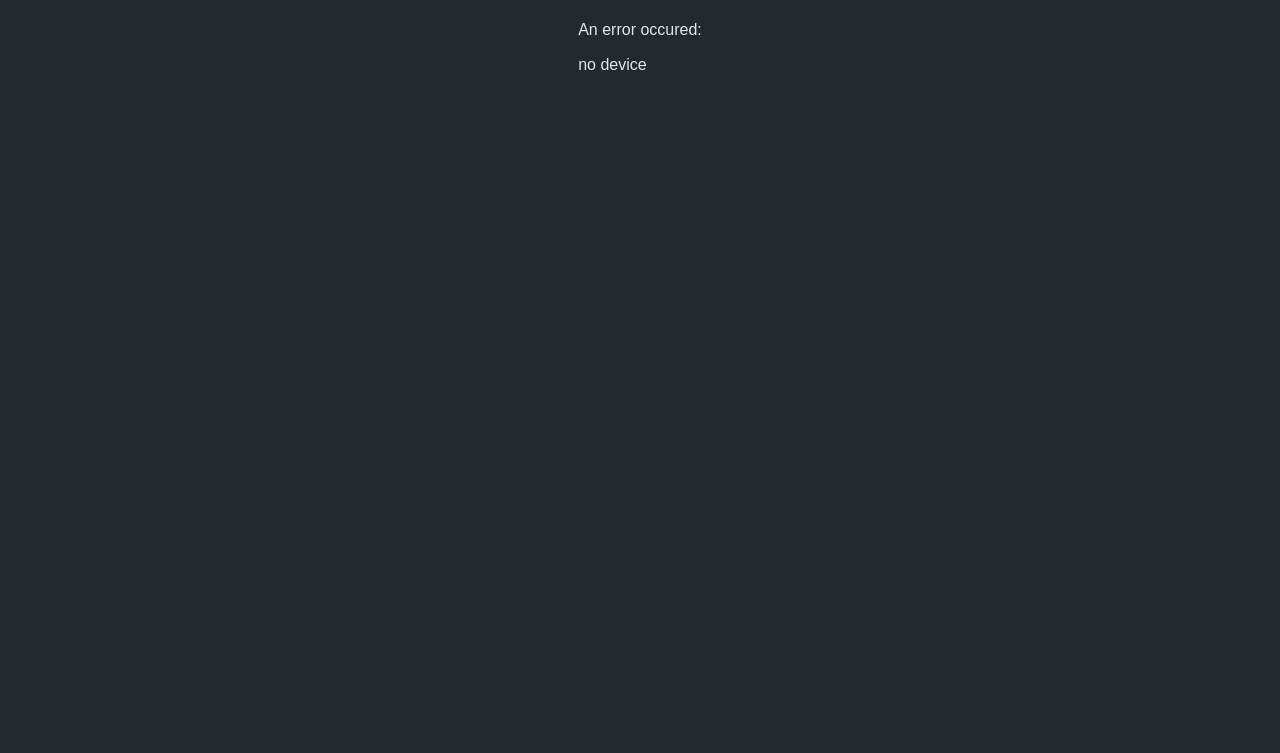
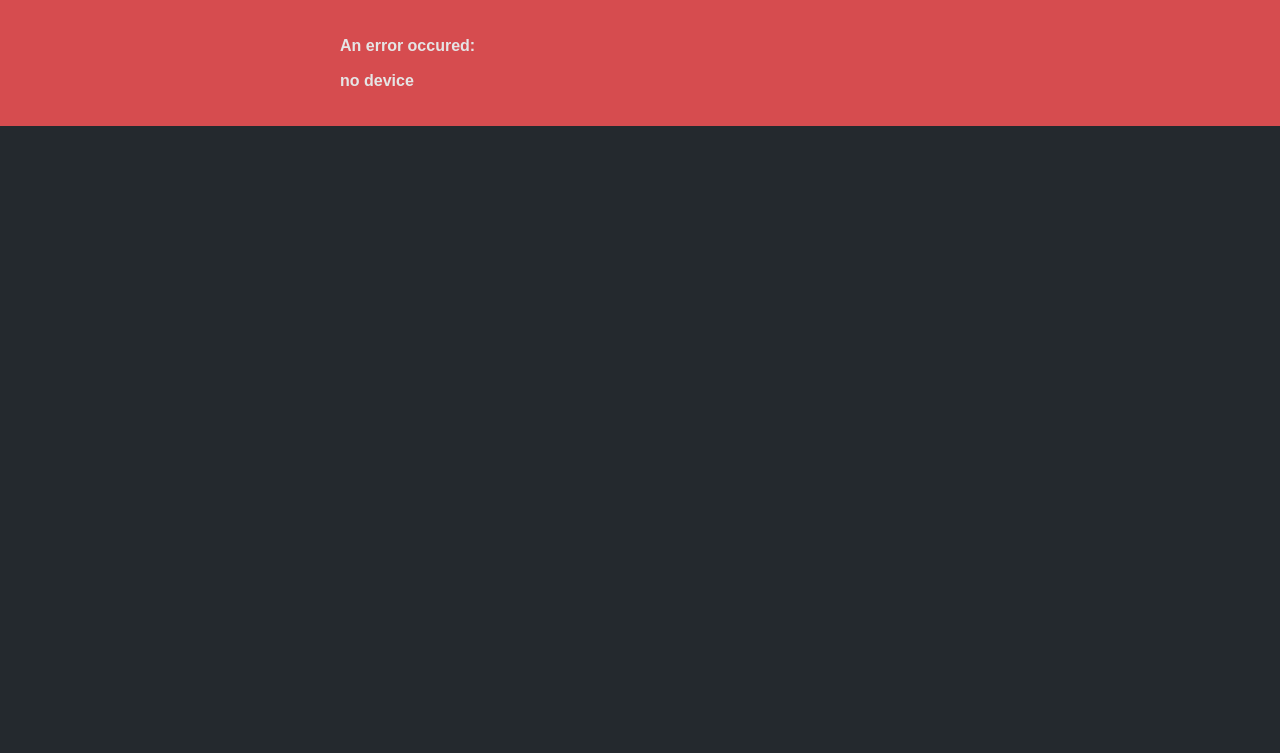
Before and after one commit to catdad-experiments/live-color, a website: page index.html in a window 1280 px wide. Shown: the top 753 px of the page. Drawn offline with Linux system fonts and the light colour scheme.

Commit message:
using single prompt, simplifying logic to show message, allowing red error prompt

```diff
--- a/index.html
+++ b/index.html
@@ -27,12 +27,9 @@
     </defs>
   </svg>
 
-  <header class="limit">
-    <div id="unsupported-prompt" class="text hide">
-      It seems your browser is not supported. The following features are missing:
-    </div>
-    <div id="error-prompt" class="text hide">
-      An error occured:
+  <header>
+    <div class="limit">
+      <div id="prompt" class="prompt hide"></div>
     </div>
   </header>
 
--- a/src/index.js
+++ b/src/index.js
@@ -1,37 +1,41 @@
 /* jshint browser: true */
 
 window.addEventListener('load', function () {
-  var unsupportedPrompt = document.querySelector('#unsupported-prompt');
-  var errorPrompt = document.querySelector('#error-prompt');
+  var header = document.querySelector('header');
+  var prompt = document.querySelector('#prompt');
   var video = document.querySelector('#video');
 
-  function showPrompt(prompt) {
-    [unsupportedPrompt, errorPrompt].forEach(function (p) {
-      if (p === prompt) {
-        p.classList.remove('hide');
-      } else {
-        p.classList.add('hide');
-      }
+  function showPrompt(message, type) {
+    if (typeof message === 'string') {
+      message = [message];
+    }
+
+    message.forEach(function (text) {
+      var paragraph = document.createElement('p');
+      paragraph.appendChild(document.createTextNode(text.toString()));
+
+      prompt.appendChild(paragraph);
     });
-  }
 
-  function textParagraph(text) {
-    var paragraph = document.createElement('p');
-    paragraph.appendChild(document.createTextNode(text.toString()));
+    prompt.classList.remove('hide');
 
-    return paragraph;
+    if (type === 'error') {
+      header.classList.add('error');
+    }
   }
 
   function onMissingFeatures(missing) {
-    showPrompt(unsupportedPrompt);
-
-    unsupportedPrompt.appendChild(textParagraph(missing));
+    showPrompt([
+      'It seems your browser is not supported. The following features are missing:',
+      missing
+    ], 'error');
   }
 
   function onError(err) {
-    showPrompt(errorPrompt);
-
-    errorPrompt.appendChild(textParagraph(err.message || err));
+    showPrompt([
+      'An error occured:',
+      err.message || err
+    ], 'error');
   }
 
   // detect missing features in the browser
--- a/src/style.css
+++ b/src/style.css
@@ -18,6 +18,11 @@ body {
 header {
   flex-grow: 0;
   padding: 20px;
+}
+
+header.error {
+  background: #d64c4f;
+  font-weight: bold;
 }
 
 footer {
```
